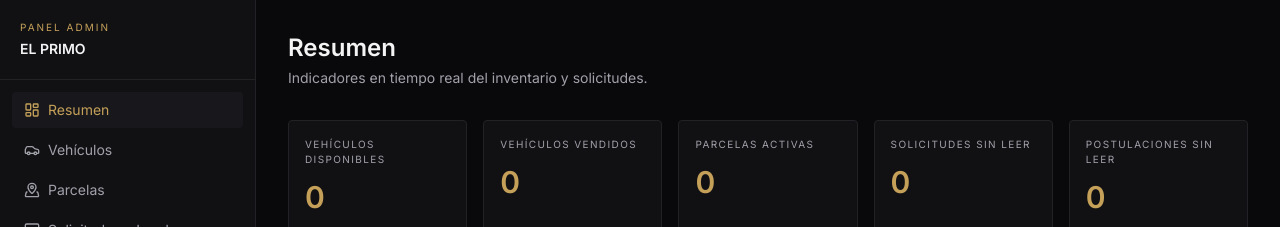
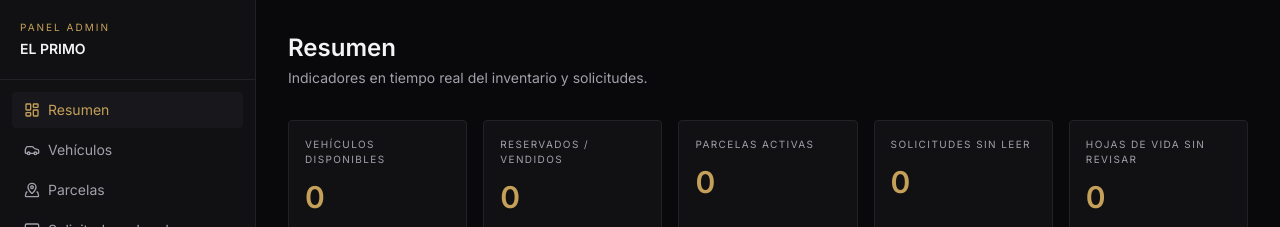
Before and after one commit to DLeonardoG/Compraventa-el-primo, a Next.js app: page /admin in a window 1280 px wide. Shown: the top 227 px of the page. Built offline with nearby package versions, Linux system fonts and the light colour scheme; no server answers; the database is empty.

Commit message:
feat: count reserved vehicles on the admin dashboard
Co-authored-by: Cursor <cursoragent@cursor.com>

```diff
--- a/src/app/admin/page.tsx
+++ b/src/app/admin/page.tsx
@@ -20,7 +20,9 @@ export default async function AdminDashboardPage() {
       unreadJobs,
     ] = await Promise.all([
       prisma.vehicle.count({ where: { estado: "DISPONIBLE" } }),
-      prisma.vehicle.count({ where: { estado: "VENDIDO" } }),
+      prisma.vehicle.count({
+        where: { estado: { in: ["RESERVADO", "VENDIDO"] } },
+      }),
       prisma.parcel.count({ where: { estado: { not: "VENDIDO" } } }),
       prisma.lead.count({ where: { leido: false } }),
       prisma.jobApplication.count({ where: { leido: false } }),
@@ -31,10 +33,10 @@ export default async function AdminDashboardPage() {
 
   const cards = [
     { label: "Vehículos Disponibles", value: availableVehicles },
-    { label: "Vehículos Vendidos", value: soldVehicles },
+    { label: "Reservados / Vendidos", value: soldVehicles },
     { label: "Parcelas Activas", value: activeParcels },
     { label: "Solicitudes sin leer", value: unreadLeads },
-    { label: "Postulaciones sin leer", value: unreadJobs },
+    { label: "Hojas de vida sin revisar", value: unreadJobs },
   ];
 
   return (
--- a/src/components/admin/MediaUploader.tsx
+++ b/src/components/admin/MediaUploader.tsx
@@ -33,7 +33,7 @@ async function optimizeImage(file: File): Promise<File> {
   bitmap.close();
 
   const blob = await new Promise<Blob | null>((resolve) =>
-    canvas.toBlob(resolve, "image/webp", 0.84),
+    canvas.toBlob(resolve, "image/webp", 0.85),
   );
   if (!blob) return file;
   const name = file.name.replace(/\.[^.]+$/, "") + ".webp";
```
